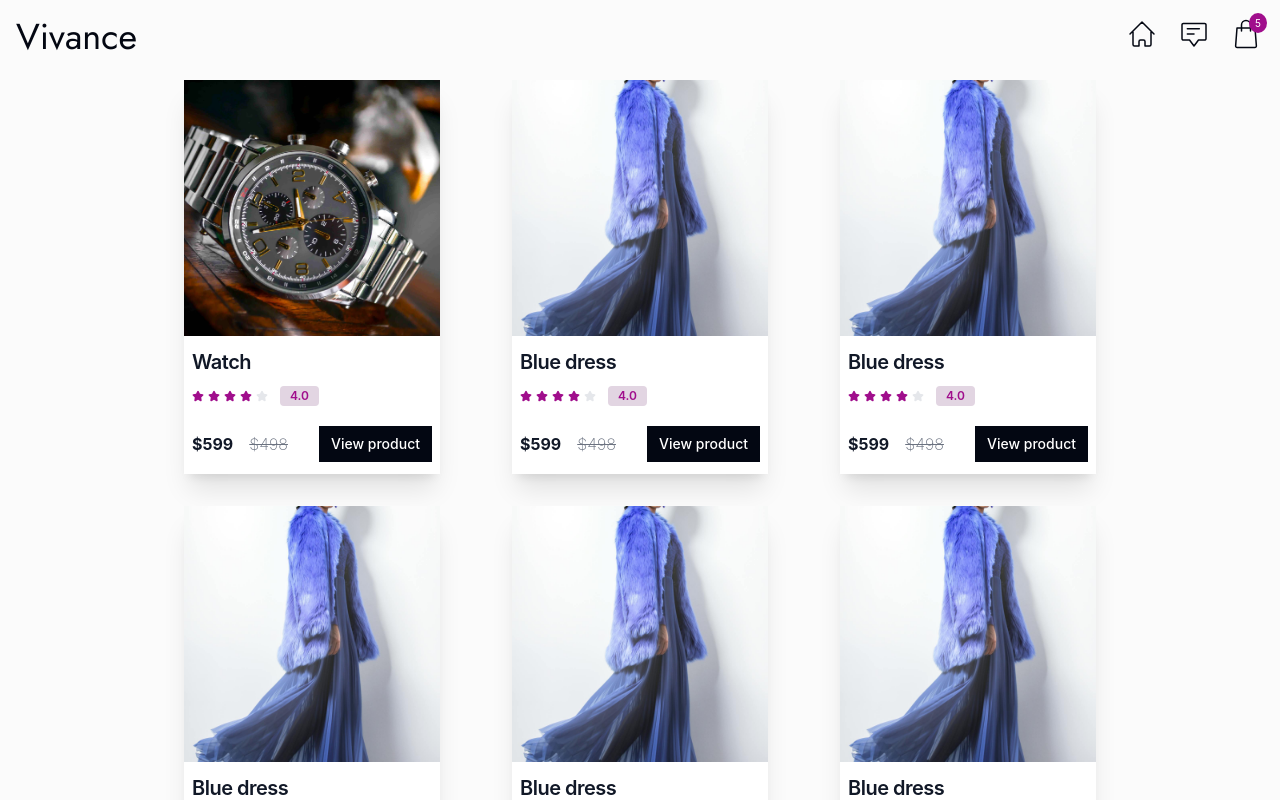
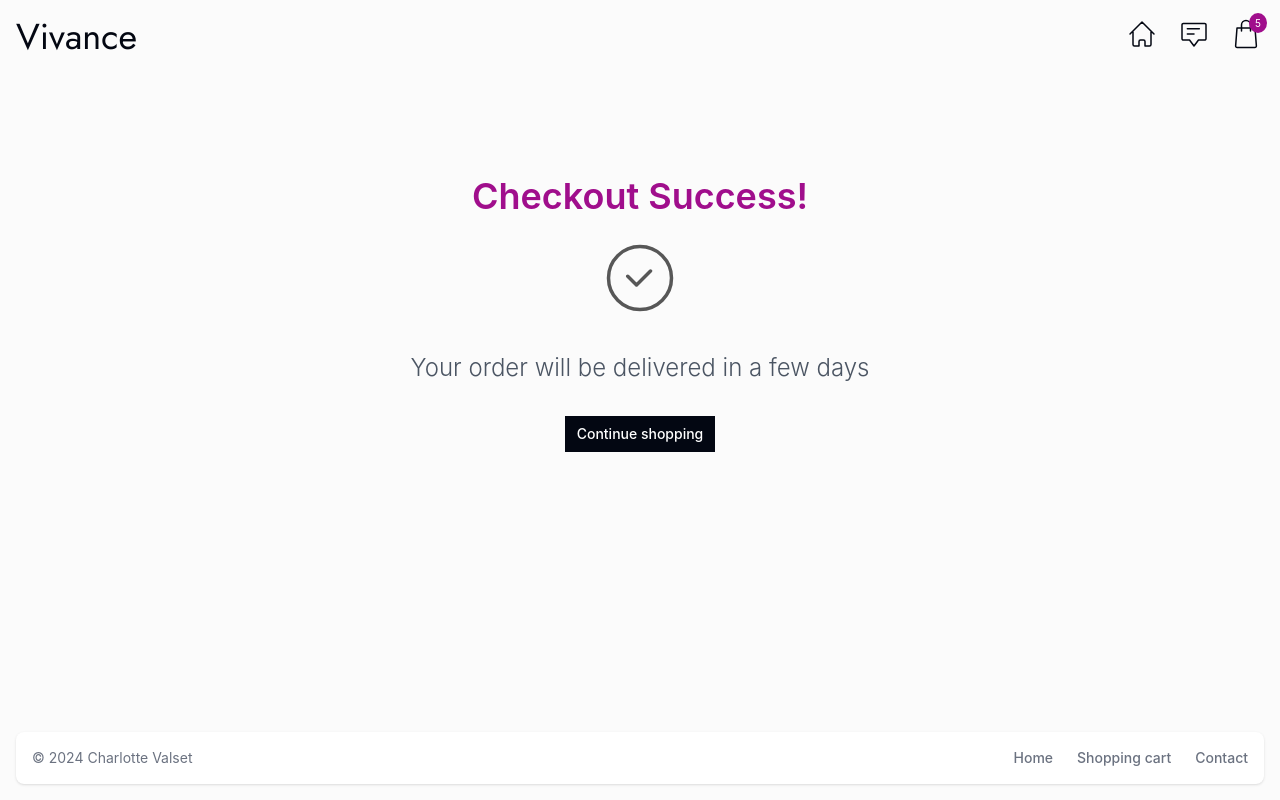
Before and after one commit to CharlotteValset/react-ecom-store, a React (Vite) app: page / in a window 1280 px wide. Shown: the top 800 px of the page. Built offline with nearby package versions, Linux system fonts and the light colour scheme.

Commit message:
adds cta on checkout success page

```diff
--- a/src/components/Layout/index.jsx
+++ b/src/components/Layout/index.jsx
@@ -1,12 +1,12 @@
 import { Header } from "./Header";
 import { Footer } from "./Footer";
-import { ProductCard } from "../../components/Card"
+import { CheckoutSuccess } from "../../components/Pages/CheckoutSuccessPage";
 
 export const Layout = () => {
   return (
-    <div>
+    <div className="flex flex-col min-h-screen">
       <Header />
-      <ProductCard />
+      <CheckoutSuccess />
       <Footer />
     </div>
   );
--- a/src/components/Pages/CheckoutSuccessPage/index.jsx
+++ b/src/components/Pages/CheckoutSuccessPage/index.jsx
@@ -1,7 +1,8 @@
 export const CheckoutSuccess = () => {
   return (
     <>
-      <h1 className="text-4xl text-center text-purple-pink font-semibold mt-24 mb-5">Checkout Success!</h1>
+      <div className="flex flex-col flex-grow ">
+        <h1 className="text-4xl text-center text-purple-pink font-semibold mt-24 md:mt-44 mb-5">Checkout Success!</h1>
         <div className="flex justify-center">
           <svg xmlns="http://www.w3.org/2000/svg" width="84" height="84" fill="none" viewBox="0 0 24 24">
             <path
@@ -16,6 +17,12 @@ export const CheckoutSuccess = () => {
         <p className="text-2xl text-gray-600 text-center font-light my-8 w-5/6  mx-auto">
           Your order will be delivered in a few days
         </p>
+        <div className="flex justify-center mb-8">
+          <a href="#" className=" text-white bg-gray-950 hover:bg-pink-500 font-medium text-sm px-3 py-2 text-center">
+            Continue shopping
+          </a>
+        </div>
+      </div>
     </>
   );
 };
```
Lines whose indentation alone changed are shown as unchanged.
